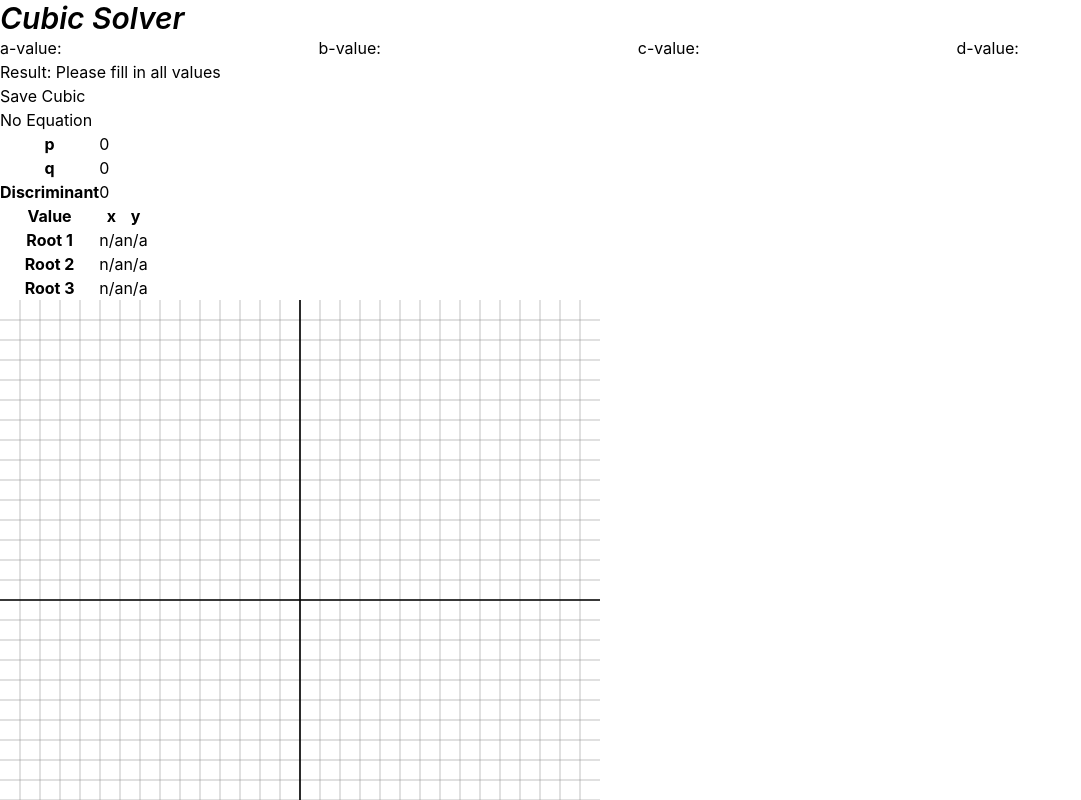
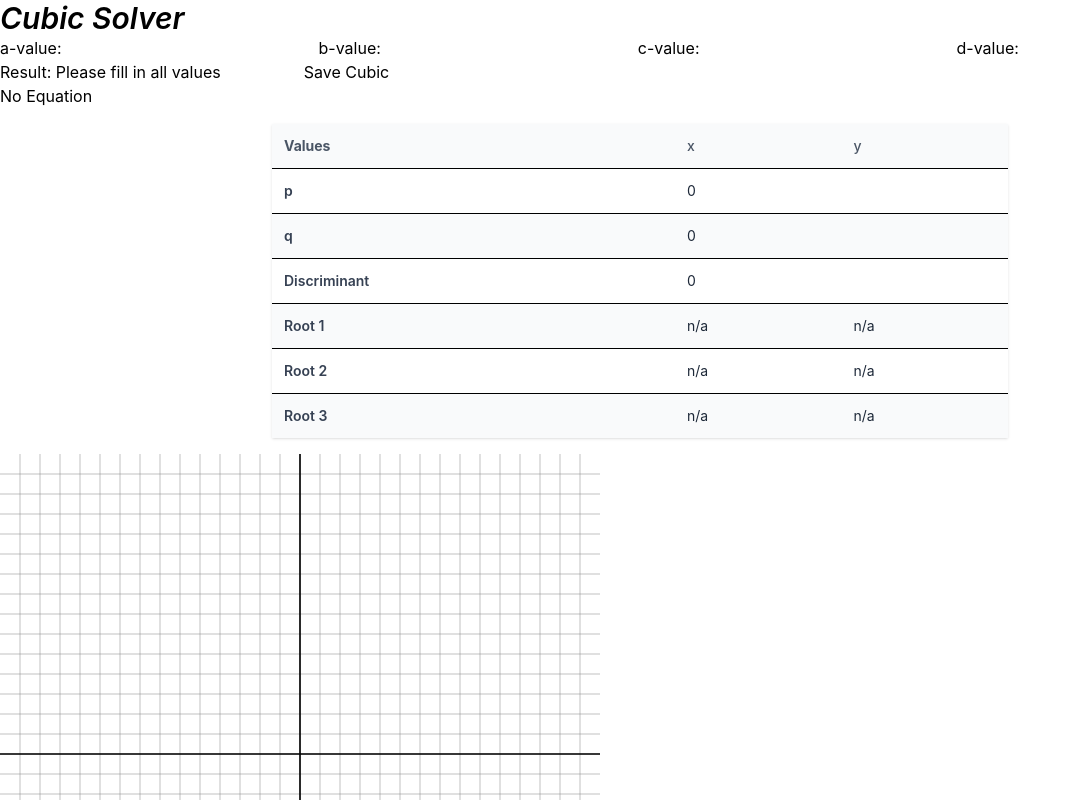
Before and after one commit to Satisficed/Assignment-3-ReactJS, a React (Vite) app: page / in a window 1280 px wide. Shown: the top 800 px of the page, without its empty margins (0-1081 px from the left). Built offline with nearby package versions, Linux system fonts and the light colour scheme.

Commit message:
History doesn't work

```diff
--- a/src/components/CubicGraph.tsx
+++ b/src/components/CubicGraph.tsx
@@ -1,5 +1,4 @@
-import { useRef, useEffect } from "react";
-import { useCubicSolver } from "../hooks/CubicSolver.ts";
+import { useEffect } from "react";
 import type { CubicGraphProps } from "../core/types.tsx";
 
 export const CubicGraph = ({ a, b, c, d, x1, x2, x3 }: CubicGraphProps) => {
--- a/src/components/CubicHistory.tsx
+++ b/src/components/CubicHistory.tsx
@@ -3,13 +3,12 @@ import { useHistory } from "../hooks/UseHistory";
 
 export const CubicHistory = () => {
   const { history } = useHistory();
-  console.log("history", history);
+
   return (
-    <section className="history">
-      <h2>History</h2>
-      <table>
+    <table className="history-table">
       <thead>
         <tr>
+          <th>History</th>
           <th>a</th>
           <th>b</th>
           <th>c</th>
@@ -17,16 +16,16 @@ export const CubicHistory = () => {
         </tr>
       </thead>
       <tbody>
-          {history.map((entry: SaveCubic, i: number) => (
-            <tr key={entry.id ?? `${entry.a ?? "n"}-${entry.b ?? "n"}-${entry.c ?? "n"}-${entry.d ?? "n"}-${i}`}>
-              <td>{entry.a ?? "—"}</td>
-              <td>{entry.b ?? "—"}</td>
-              <td>{entry.c ?? "—"}</td>
-              <td>{entry.d ?? "—"}</td>
+        {history.map((entry: SaveCubic) => (
+          <tr key={entry.id}>
+            <td>{`History${entry.id}`}</td>
+            <td>{entry.a}</td>
+            <td>{entry.b}</td>
+            <td>{entry.c}</td>
+            <td>{entry.d}</td>
           </tr>
         ))}
       </tbody>
     </table>
-    </section>
   );
 };
--- a/src/components/CubicInput.tsx
+++ b/src/components/CubicInput.tsx
@@ -1,7 +1,7 @@
 import type { Dispatch, SetStateAction } from "react";
 // https://www.geeksforgeeks.org/reactjs/react-redux-hooks-useselector-and-usedispatch/
 
-export type CubicInputProps = {
+type CubicInputProps = {
   a: number | null;
   setA: Dispatch<SetStateAction<number | null>>;
   b: number | null;
@@ -27,7 +27,6 @@ export const CubicInput = ({
   handleSubmit,
 }: CubicInputProps) => {
   const allFilled = a !== null && b !== null && c !== null && d !== null;
-
 
   return (
     <form onSubmit={handleSubmit}>
@@ -65,11 +64,9 @@ export const CubicInput = ({
       />
       <label>Result: </label>
       <input type="text" value={result} readOnly />
-      <div title={allFilled ? "Save Cubic" : "Fill all fields"}>
-        <button type="submit" disabled={!allFilled}>
-          Save Cubic
-        </button>
-      </div>
+      <button type="submit" onClick={(e) => !allFilled && e.preventDefault()}>
+        Save Cubic
+      </button>
     </form>
   );
 };
--- a/src/components/CubicTable.tsx
+++ b/src/components/CubicTable.tsx
@@ -1,4 +1,4 @@
-import { useCubicSolver } from "../hooks/CubicSolver";
+import type { CubicTableProps } from "../core/types";
 
 export const CubicTable = ({
   p,
@@ -10,58 +10,52 @@ export const CubicTable = ({
   y1,
   y2,
   y3,
-}: {
-  p: number | string;
-  q: number | string;
-  discriminant: number | string;
-  x1: number | string;
-  x2: number | string;
-  x3: number | string;
-  y1: number | string;
-  y2: number | string;
-  y3: number | string;
-}) => {
+}: CubicTableProps) => {
 
   return (
-    <section
-      className="table"
-      style={{ display: "grid", justifyContent: "space-between" }}
-    >
-      <table>
-        <tr>
-          <th>p</th>
-          <td className="ZeroIsA">{p}</td>
+<section className="mx-auto max-w-3xl p-4">
+  <table className="w-full table-auto border-collapse bg-white shadow-sm">
+    <thead>
+      <tr className="bg-gray-50">
+        <th className="p-3 text-left text-sm font-large text-gray-600">Values</th>
+        <th className="p-3 text-left text-sm font-medium text-gray-600">x</th>
+        <th className="p-3 text-left text-sm font-medium text-gray-600">y</th>
       </tr>
-        <tr>
-          <th>q</th>
-          <td className="ZeroIsA">{q}</td>
+    </thead>
+    <tbody>
+      <tr className="border-t">
+        <th className="p-3 text-left text-sm font-semibold text-gray-700">p</th>
+        <td className="p-3 text-sm text-gray-800">{p}</td>
+        <td className="p-3 text-sm text-gray-800" />
       </tr>
-        <tr>
-          <th>Discriminant</th>
-          <td className="ZeroIsA">{discriminant}</td>
+      <tr className="border-t bg-gray-50">
+        <th className="p-3 text-left text-sm font-semibold text-gray-700">q</th>
+        <td className="p-3 text-sm text-gray-800">{q}</td>
+        <td className="p-3 text-sm text-gray-800" />
       </tr>
-        <tr>
-          <th>Value</th>
-          <th>x</th>
-          <th>y</th>
+      <tr className="border-t">
+        <th className="p-3 text-left text-sm font-semibold text-gray-700">Discriminant</th>
+        <td className="p-3 text-sm text-gray-800">{discriminant}</td>
+        <td className="p-3 text-sm text-gray-800" />
       </tr>
-        <tr>
-          <th>Root 1</th>
-          <td className="ZeroIsA">{x1}</td>
-          <td className="ZeroIsA">{y1}</td>
+
+      <tr className="border-t bg-gray-50">
+        <th className="p-3 text-left text-sm font-semibold text-gray-700">Root 1</th>
+        <td className="p-3 text-sm text-gray-800">{x1}</td>
+        <td className="p-3 text-sm text-gray-800">{y1}</td>
       </tr>
-        <tr>
-          <th>Root 2</th>
-          <td className="ZeroIsA">{x2}</td>
-          <td className="ZeroIsA">{y2}</td>
+      <tr className="border-t">
+        <th className="p-3 text-left text-sm font-semibold text-gray-700">Root 2</th>
+        <td className="p-3 text-sm text-gray-800">{x2}</td>
+        <td className="p-3 text-sm text-gray-800">{y2}</td>
       </tr>
-        <tr>
-          <th>Root 3</th>
-          <td className="ZeroIsA">{x3}</td>
-          <td className="ZeroIsA">{y3}</td>
+      <tr className="border-t bg-gray-50">
+        <th className="p-3 text-left text-sm font-semibold text-gray-700">Root 3</th>
+        <td className="p-3 text-sm text-gray-800">{x3}</td>
+        <td className="p-3 text-sm text-gray-800">{y3}</td>
       </tr>
+    </tbody>
   </table>
 </section>
   );
-
 };
--- a/src/hooks/CubicSolver.ts
+++ b/src/hooks/CubicSolver.ts
@@ -1,4 +1,5 @@
 import { useState, useEffect } from "react";
+import type { SaveCubic } from "../core/types";
 
 export const useCubicSolver = () => {
   // Input coefficients for the cubic equation ax^3 + bx^2 + cx + d = 0
```
Also changed, not shown: src/components/CubicEquation.tsx (+2 -7 lines), src/core/types.tsx (+19 -0 lines). Lines whose indentation alone changed are shown as unchanged.
